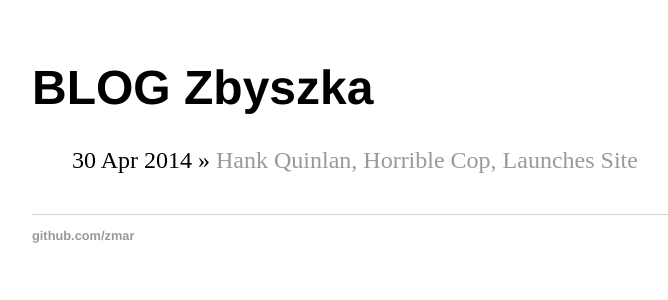
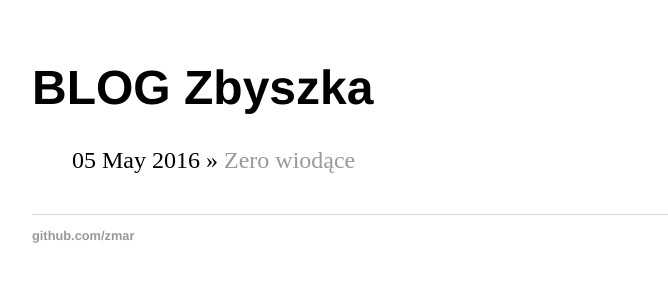
Before and after one commit to zmar/SmarteR_useR, a Jekyll site: the page built from blog/index.md, in a window 1280 px wide. Shown: the top 300 px of the page, without its empty margins (160-828 px from the left). Built offline with Jekyll 4.4.1, drawn with Linux system fonts in a browser that asks for light colours.

Commit message:
Update 2016-05-05-start.md

```diff
--- a/_posts/2016-05-05-start.md
+++ b/_posts/2016-05-05-start.md
@@ -1,7 +1,7 @@
 ---
 layout: post
-title: "Hank Quinlan, Horrible Cop, Launches Site"
-date: 2014-04-30
+title: "Zero wiodące"
+date: 2016-05-05
 ---
 
 Istnieje
```
